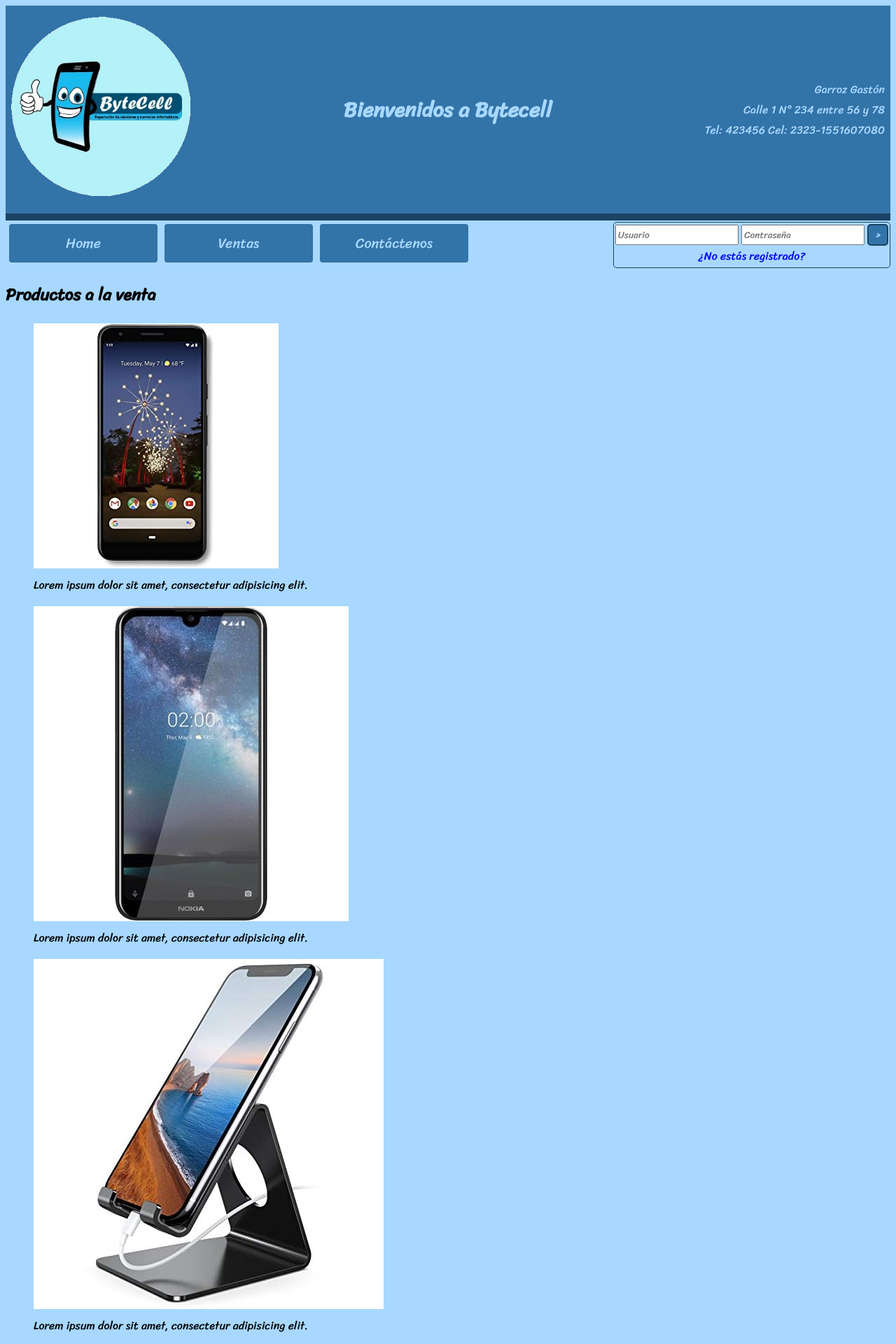
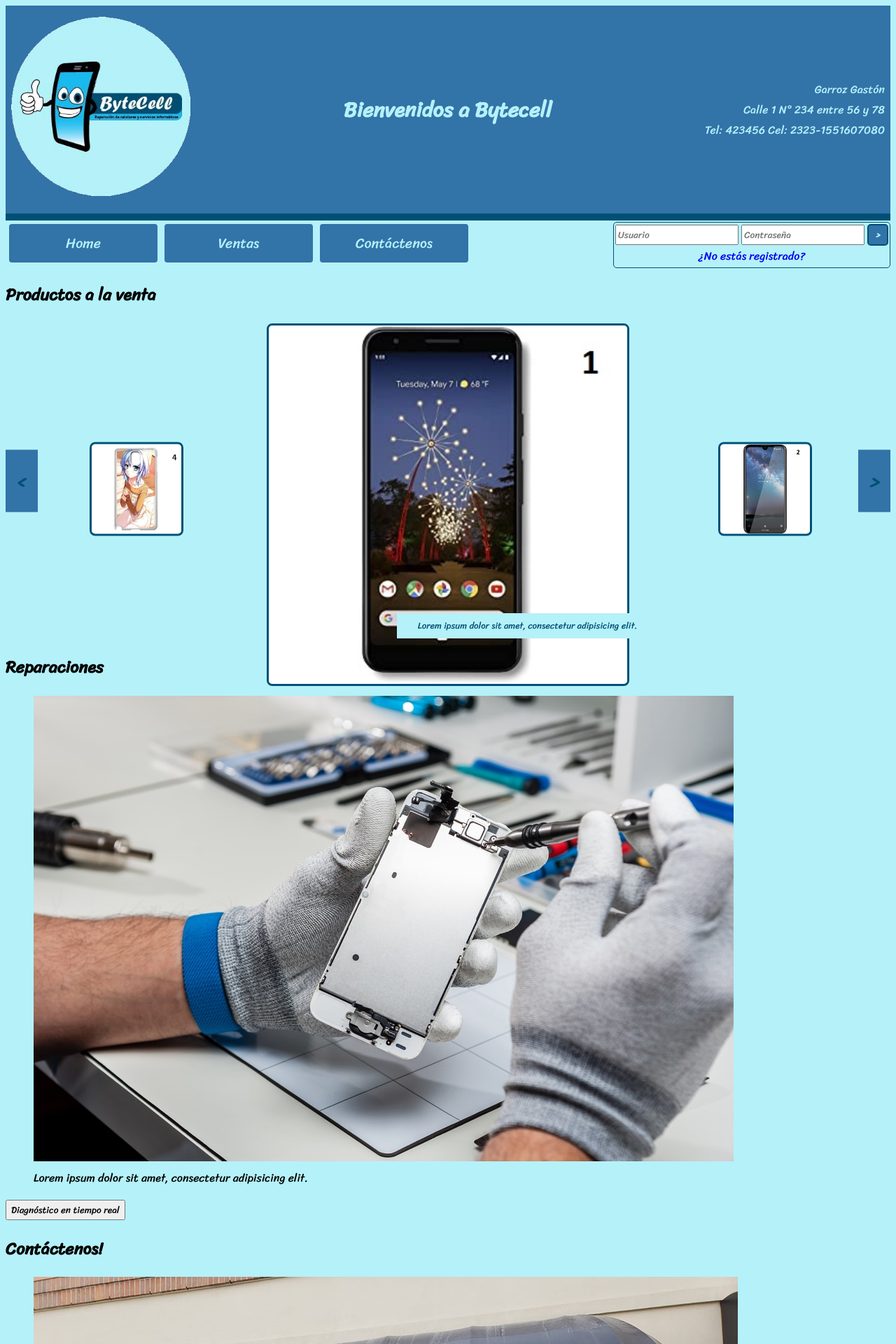
Before and after one commit to GastonGarros/TP-Integrador-PAW, a PHP site: page / in a window 1280 px wide. Shown: the top 1920 px of the page at 70% size. Run offline with PHP 8.4, Linux system fonts and the light colour scheme.

Commit message:
Implementando Slider
Modificaciones en HTML, CSS y JS para implementar un slider.

```diff
--- a/index.html
+++ b/index.html
@@ -4,8 +4,8 @@
 	<meta charset="UTF-8">
 	<title>Home - Bytecell</title>
 	<link rel="stylesheet" href="view/css/style.css">
-	<script type="text/javascript" src="view/scripts/script.js"></script>
 	<link href="https://fonts.googleapis.com/css2?family=Sriracha&display=swap" rel="stylesheet">
+	<script type="text/javascript" src="view/scripts/slider.js"></script>
 </head>
 <body>
 	<header>
@@ -13,7 +13,7 @@
 			<img src="view/css/images/bytecellLogo.png" alt="Logo de Bytecell">
 		</a>
 
-		<h1>Bienvenidos a Bytecell</h1>
+		<h1 id="mainH1">Bienvenidos a Bytecell</h1>
 
 		<section class="contactInfoHeader">
 			<a href="#Contacto">
@@ -40,25 +40,37 @@
 		</section>
 	</nav>
 
+
 	<section class="ventasSection">
 		<h2>Productos a la venta</h2>
-		<figure>
-			<a href="#"><img src="view/css/images/cell01.jpg" alt="Imagen del celular."></a>
-			<figcaption>Lorem ipsum dolor sit amet, consectetur adipisicing elit.</figcaption>
-		</figure>
-		<figure>
-			<a href="#"><img src="view/css/images/cell02.jpg" alt="Imagen del celular."></a>
-			<figcaption>Lorem ipsum dolor sit amet, consectetur adipisicing elit.</figcaption>
-		</figure>
-		<figure>
-			<a href="#"><img src="view/css/images/cell03.jpg" alt="Imagen del celular."></a>
-			<figcaption>Lorem ipsum dolor sit amet, consectetur adipisicing elit.</figcaption>
-		</figure>
-		<figure>
-			<a href="#"><img src="view/css/images/cell04.jpg" alt="Imagen del celular."></a>
-			<figcaption>Lorem ipsum dolor sit amet, consectetur adipisicing elit.</figcaption>
-		</figure>
+		<article class="sliderContainer" id="sliderContainer">
+			<figure class="mySlide" style="display: block;">
+				<a href="#">
+					<img class="mySlideImg" src="view/css/images/cell01.jpg" alt="Imagen del celular.">
+					<figcaption class="slideDesc">Lorem ipsum dolor sit amet, consectetur adipisicing elit.</figcaption>
+				</a>
+			</figure>
+			<figure class="mySlide" style="display: block;">
+				<a href="#">
+					<img class="mySlideImg" src="view/css/images/cell02.jpg" alt="Imagen del celular.">
+					<figcaption class="slideDesc">ipisicing elit. Molestias modi, blanditiis voluptatu</figcaption>
+				</a>
+			</figure>
+			<figure class="mySlide" style="display: block;">
+				<a href="#">
+					<img class="mySlideImg" src="view/css/images/cell03.jpg" alt="Imagen del celular.">
+					<figcaption class="slideDesc">ariatur beatae distinctio sit cupiditate alias obc</figcaption>
+				</a>
+			</figure>
+			<figure class="mySlide" style="display: block;">
+				<a href="#">
+					<img class="mySlideImg" src="view/css/images/cell04.jpg" alt="Imagen del celular.">
+					<figcaption class="slideDesc">ati culpa numquam repellat dolores amet. Natus, adipisci.</figcaption>
+				</a>
+			</figure>
+		</article>
 	</section>
+
 
 	<section class="reparSection">
 		<h2>Reparaciones</h2>
@@ -81,5 +93,7 @@
 		<p>Lorem ipsum dolor sit amet, consectetur adipisicing elit. Molestias modi, blanditiis voluptatum voluptatem fugit reiciendis accusamus pariatur beatae distinctio sit cupiditate alias obcaecati culpa numquam repellat dolores amet. Natus, adipisci.</p>
 	</footer>
 
+
+
 </body>
 </html>
--- a/view/css/style.css
+++ b/view/css/style.css
@@ -1,7 +1,7 @@
 :root {
 	--byteBlue: rgb(50, 115, 168);
-	--byteBlueL: rgb(168, 216, 255);
-	--byteBlueD: rgb(27, 67, 99);
+	--byteBlueL: rgb(181, 241, 249);
+	--byteBlueD: rgb(0, 80, 117);
 	--byteFont: 'Sriracha', cursive;
 }
 
@@ -12,6 +12,10 @@
 body {
 	background-color: var(--byteBlueL);
 }
+
+/* ----------------------- */
+/* -------- Header --------*/
+/* ----------------------- */
 
 header {
 	background-color: var(--byteBlue);
@@ -46,6 +50,10 @@ header h1 {
 	text-decoration: none;
 	color: var(--byteBlueL);
 }
+
+/* ----------------------------------- */
+/* -------- nav: menú + login -------- */
+/* ----------------------------------- */
 
 nav {
 	display: flex;
@@ -132,3 +140,116 @@ nav {
 	text-decoration: none;
 	font-size: 1em;
 }
+
+/* -------------------------- */
+/* ---- Slider de ventas ---- */
+/* -------------------------- */
+
+.sliderContainer {
+	position: relative;
+}
+
+.mySlideLeft, .mySlideRight {
+	position: absolute;
+	width: 10%;
+	top: 50%;
+	transform: translateY(-50%);
+}
+
+.mySlideLeft {
+	left: 5em;
+}
+
+.mySlideRight {
+	right: 5em;
+}
+
+.mySlide {
+	width: 50%;
+	max-width: 600px;
+	max-height: 450px;
+	text-align: center;
+	position: relative;
+	left: 50%;
+	transform: translateX(-50%);
+	/*animation: blurAnimation .3s;*/
+	margin: 1em 0;
+}
+
+.sliderContainer figure img {
+	width: 100%;
+	min-width: 10vw;
+	min-height: 10vw;
+	max-width: 40vw;
+	max-height: 40vw;
+	border-radius: .5em;
+	border: 3px solid var(--byteBlueD);
+}
+
+.sliderContainer figure[style="display: block"] img {
+	max-width: 40vw;
+	max-height: 40vw;
+}
+
+.slideDesc {
+	width: 60%;
+	height: auto;
+	max-height: 10%	;
+	overflow: hidden;
+	color: var(--byteBlueD);
+	background-color: var(--byteBlueL);
+	position: absolute;
+	bottom: 0;
+	right: 0;
+	padding: .5em;
+	font-size: .8em;
+	/*transform: translate(0%,-50%);*/
+}
+
+/*.anim {
+	animation-name: anim;
+	animation-duration: .5s;
+}*/
+
+/*@keyframes anim {
+	from {
+		transform: translateY(40%);
+		width: 10%;
+		position: relative;
+		left: 82%;
+		animation-timing-function: ease-in-out;
+	}
+	to {
+
+	}
+}*/
+
+.botonSliderIzq{
+	position: absolute;
+    top: 50%;
+    left: 0%;
+    transform: translate(0%,-50%);
+}
+
+.botonSliderDer{
+	position: absolute;
+    top: 50%;
+    right: 0%;
+    transform: translate(0%,-50%);
+}
+
+.botonSliderIzq, .botonSliderDer {
+	border: none;
+	color: var(--byteBlueD);
+	background-color: var(--byteBlue);
+	font-size: 2em;
+	padding: .5em;
+	transition: .2s;
+	cursor: pointer;
+}
+
+.botonSliderIzq:hover, .botonSliderDer:hover {
+	background-color: var(--byteBlueD);
+	color: var(--byteBlueL);
+	padding: .8em;
+}
```
Also changed, not shown: view/scripts/slider.js (added, +130 -0 lines), view/css/images/cell01.jpg, view/css/images/cell02.jpg, view/css/images/cell03.jpg, view/css/images/cell04.jpg, view/scripts/script.js (deleted).
